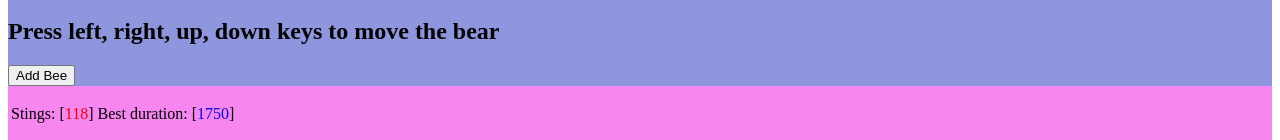
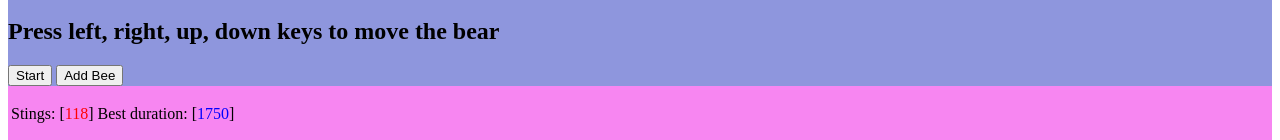
Before and after one commit to Archisa-Kar/wp_Lab_2, a plain HTML site: page index.html in a window 1280 px wide. Shown: the part 190-330 px from the top of the page. Drawn offline with Linux system fonts and the light colour scheme.

Commit message:
updated the html file

```diff
--- a/index.html
+++ b/index.html
@@ -38,6 +38,7 @@
       </p>
       <h2>Press left, right, up, down keys to move the bear</h2>
 
+      <button onclick="window.location.reload();"> Start </button>
       <button onclick="addBees();">Add Bee</button>
 
     </div>
```
